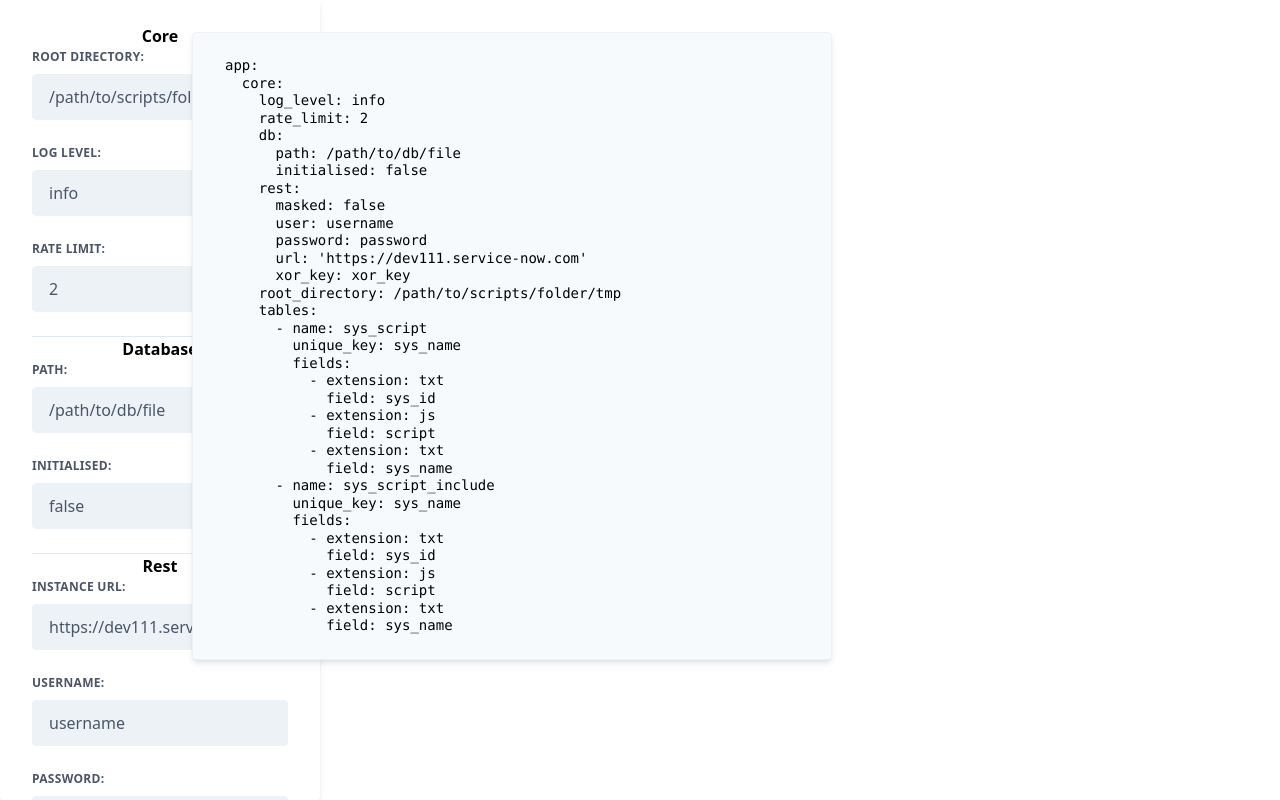
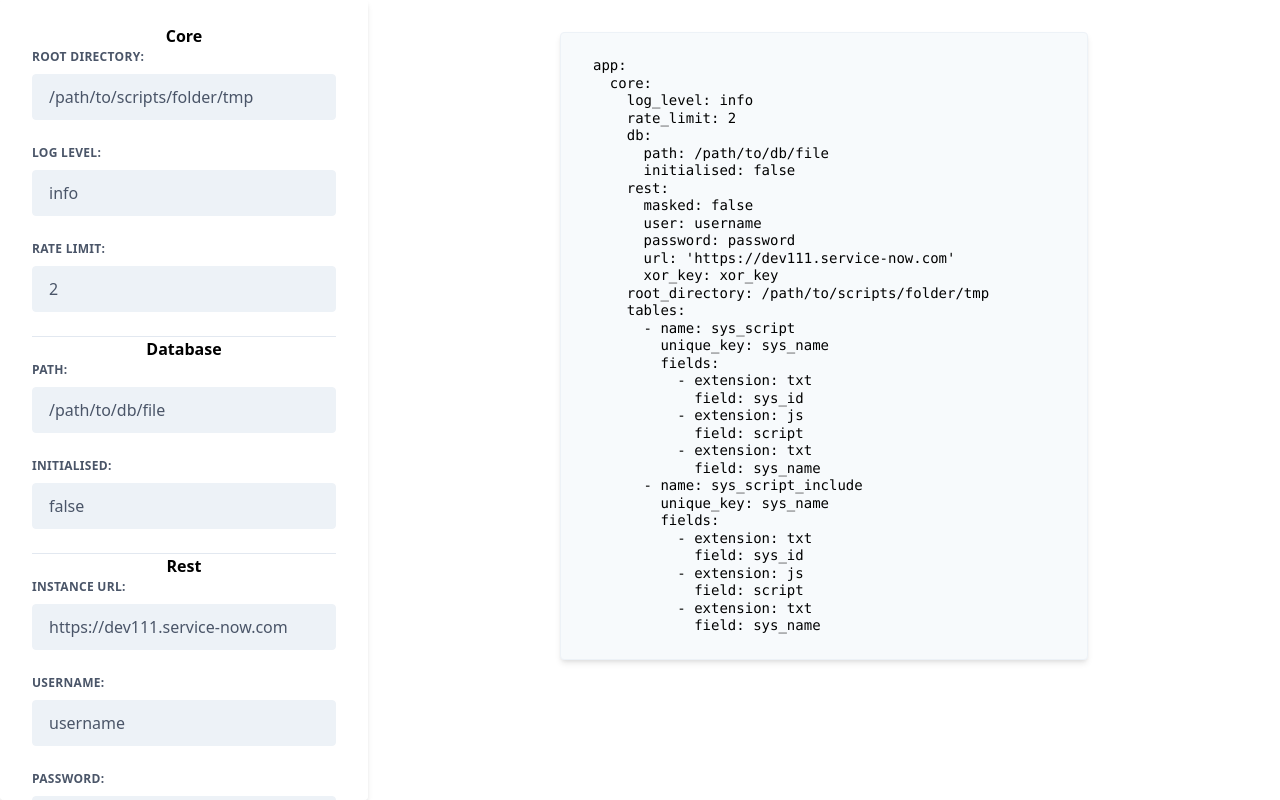
Before and after one commit to sn-edit/config-generator, a React (Vite) app: page / in a window 1280 px wide. Built offline with nearby package versions, Linux system fonts and the light colour scheme.

Commit message:
- Fixed the weird placement issues with divs

```diff
--- a/src/App.js
+++ b/src/App.js
@@ -183,10 +183,9 @@ const App = () => {
     const headerStyle = "text-center font-semibold";
 
     return <React.Fragment>
-        <div className="flex">
-            <div className="bg-white shadow-md rounded px-8 pt-6 pb-8 w-1/4 h-full" style={{overflowY: "scroll", top: 0, bottom: 0, position: "fixed"}}>
+        <div className="flex" style={{display: "flex"}}>
+            <div className="bg-white shadow-md rounded px-8 pt-6 pb-8 w-1/4" style={{overflowY: "scroll", top: 0, bottom: 0, height: "100vh", flex: 1}}>
                 <form>
-
                     <h1 className={headerStyle}>Core</h1>
                     <label className={labelStyle}>Root Directory:</label>
                     <input className={inputStyle} type={"text"} onChange={(e) => handleChange(e)} name={"app.core.root_directory"} value={config.app.core.root_directory} /> <br />
@@ -247,16 +246,11 @@ const App = () => {
 
                 </form>
             </div>
-
-            <div className="w-3/4">
-
-                <div className="fixed w-1/2 text-sm xl:text-xl bg-gray-100 md:mx-48 md:my-8 px-10 lg:px-8 py-8 lg:py-6 border border-gray-200 rounded leading-tight focus:outline-none focus:bg-white focus:border-gray-500 shadow-md">
-                    <pre>
+            <div className="w-3/4" style={{overflowY: "scroll", height: "100vh", flex: 3}}>
+                <pre className="text-sm xl:text-xl bg-gray-100 md:mx-48 md:my-8 px-10 lg:px-8 py-8 lg:py-6 border border-gray-200 rounded leading-tight focus:outline-none focus:bg-white focus:border-gray-500 shadow-md">
                     {yaml.safeDump(config)}
                 </pre>
             </div>
-            </div>
-
         </div>
 
     </React.Fragment>
```
Lines whose indentation alone changed are shown as unchanged.
